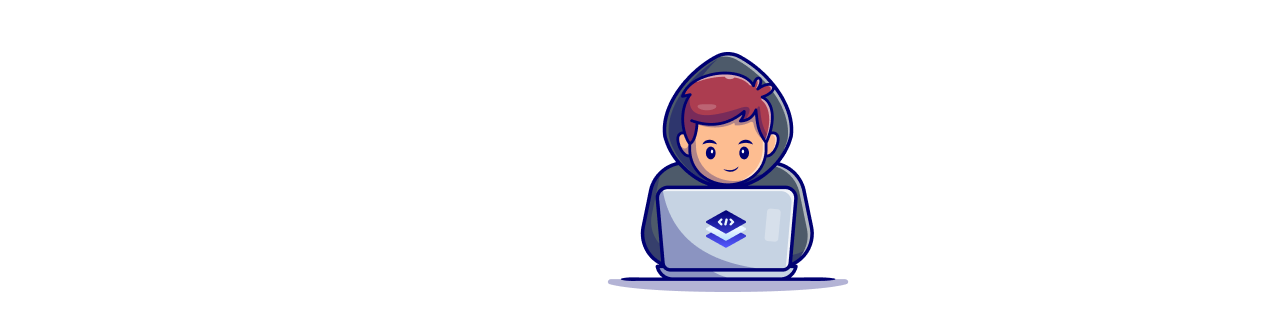
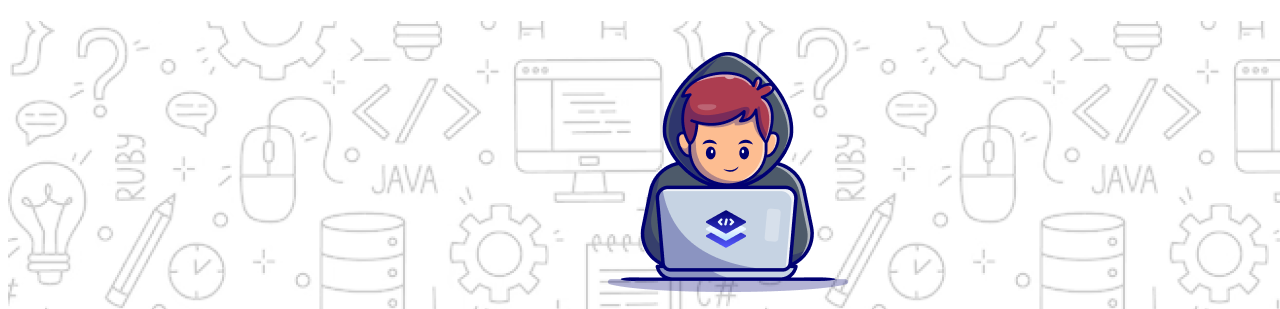
Before and after one commit to mahfuz-kallyan/my-assignment-1, a plain HTML site: page index.html in a window 1280 px wide. Shown: the part 94-403 px from the top of the page. Drawn offline with Linux system fonts and the light colour scheme; the site is published under a folder, as on GitHub Pages, so addresses that start at the root find nothing; a web font is replaced by a local one.

Commit message:
solved background image

```diff
--- a/styles/style.css
+++ b/styles/style.css
@@ -48,10 +48,10 @@ header h4{
     width: 1440px;
     height: 652px;
     margin: 0 auto;
-    background-image:url(/assets/hero.png);
+    background-image: url(../assets/hero.png);
     background-repeat:no-repeat;
     background-size: cover;
-    display:flex ;
+    display: flex;
     justify-content: center;
     flex-direction: column;
     align-items: center;
```
